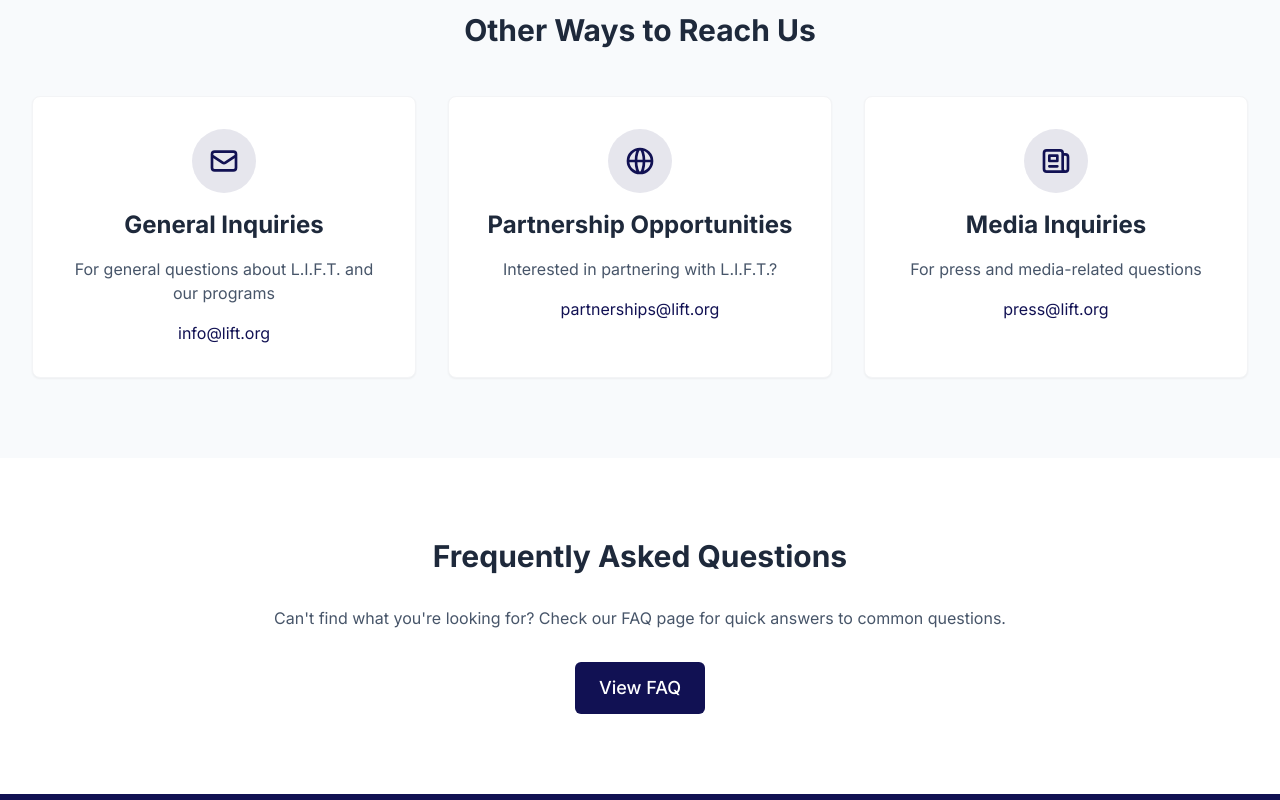
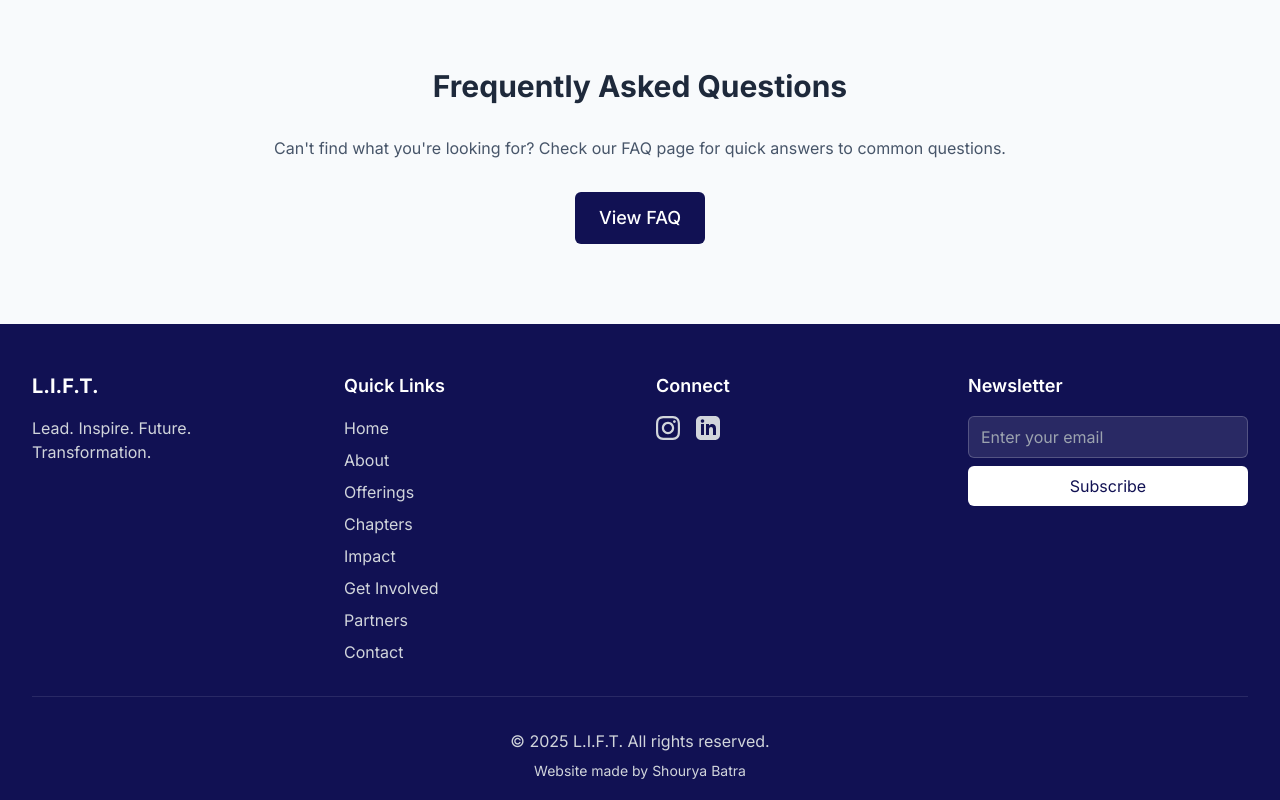
Before and after one commit to ShouryaBatra/lift-website, a Next.js app: page /contact in a window 1280 px wide. Shown: the part 1140-1940 px from the top of the page. Built offline with nearby package versions, Linux system fonts and the light colour scheme.

Commit message:
Update contact.js

```diff
--- a/src/pages/contact.js
+++ b/src/pages/contact.js
@@ -20,69 +20,6 @@ const staggerContainer = {
 };
 
 export default function Contact() {
-  const contactMethods = [
-    {
-      title: "General Inquiries",
-      description: "For general questions about L.I.F.T. and our programs",
-      email: "info@lift.org",
-      icon: (
-        <svg
-          className="w-8 h-8 text-lift-blue"
-          fill="none"
-          viewBox="0 0 24 24"
-          stroke="currentColor"
-        >
-          <path
-            strokeLinecap="round"
-            strokeLinejoin="round"
-            strokeWidth={2}
-            d="M3 8l7.89 5.26a2 2 0 002.22 0L21 8M5 19h14a2 2 0 002-2V7a2 2 0 00-2-2H5a2 2 0 00-2 2v10a2 2 0 002 2z"
-          />
-        </svg>
-      ),
-    },
-    {
-      title: "Partnership Opportunities",
-      description: "Interested in partnering with L.I.F.T.?",
-      email: "partnerships@lift.org",
-      icon: (
-        <svg
-          className="w-8 h-8 text-lift-blue"
-          fill="none"
-          viewBox="0 0 24 24"
-          stroke="currentColor"
-        >
-          <path
-            strokeLinecap="round"
-            strokeLinejoin="round"
-            strokeWidth={2}
-            d="M21 12a9 9 0 01-9 9m9-9a9 9 0 00-9-9m9 9H3m9 9a9 9 0 01-9-9m9 9c1.657 0 3-4.03 3-9s-1.343-9-3-9m0 18c-1.657 0-3-4.03-3-9s1.343-9 3-9m-9 9a9 9 0 019-9"
-          />
-        </svg>
-      ),
-    },
-    {
-      title: "Media Inquiries",
-      description: "For press and media-related questions",
-      email: "press@lift.org",
-      icon: (
-        <svg
-          className="w-8 h-8 text-lift-blue"
-          fill="none"
-          viewBox="0 0 24 24"
-          stroke="currentColor"
-        >
-          <path
-            strokeLinecap="round"
-            strokeLinejoin="round"
-            strokeWidth={2}
-            d="M19 20H5a2 2 0 01-2-2V6a2 2 0 012-2h10a2 2 0 012 2v1m2 13a2 2 0 01-2-2V7m2 13a2 2 0 002-2V9a2 2 0 00-2-2h-2m-4-3H9M7 16h6M7 8h6v4H7V8z"
-          />
-        </svg>
-      ),
-    },
-  ];
-
   return (
     <MainLayout>
       {/* Hero Section */}
@@ -127,6 +64,18 @@ export default function Contact() {
             >
               Send Us a Message
             </motion.h2>
+            <motion.p
+              variants={fadeInUp}
+              className="text-center text-lift-text-secondary mb-8"
+            >
+              You can also reach us directly at{" "}
+              <a
+                href="mailto:lift.empowerlives@gmail.com"
+                className="text-lift-blue hover:text-lift-blue-dark font-medium"
+              >
+                lift.empowerlives@gmail.com
+              </a>
+            </motion.p>
             <form className="space-y-6">
               <div className="grid grid-cols-1 md:grid-cols-2 gap-6">
                 <div>
@@ -197,86 +146,8 @@ export default function Contact() {
         </Container>
       </section>
 
-      {/* Office Locations Section */}
-      {/* <section className="py-20 bg-lift-accent">
-        <Container>
-          <motion.div
-            initial="initial"
-            whileInView="animate"
-            viewport={{ once: true }}
-            variants={staggerContainer}
-          >
-            <motion.h2
-              variants={fadeInUp}
-              className="text-3xl font-bold text-lift-text-primary text-center mb-12"
-            >
-              Our Offices
-            </motion.h2>
-            <div className="grid grid-cols-1 md:grid-cols-3 gap-8">
-              {offices.map((office) => (
-                <Card key={office.city} className="p-8">
-                  <div className="text-center">
-                    <h3 className="text-2xl font-bold text-lift-text-primary mb-4">
-                      {office.city}
-                    </h3>
-                    <div className="space-y-3 text-lift-text-secondary">
-                      <p>{office.address}</p>
-                      <p>{office.phone}</p>
-                      <p>{office.email}</p>
-                      <p className="text-sm">{office.hours}</p>
-                    </div>
-                  </div>
-                </Card>
-              ))}
-            </div>
-          </motion.div>
-        </Container>
-      </section> */}
-
-      {/* Contact Methods Section */}
+      {/* FAQ Section */}
       <section className="py-20 bg-lift-accent">
-        <Container>
-          <motion.div
-            initial="initial"
-            whileInView="animate"
-            viewport={{ once: true }}
-            variants={staggerContainer}
-          >
-            <motion.h2
-              variants={fadeInUp}
-              className="text-3xl font-bold text-lift-text-primary text-center mb-12"
-            >
-              Other Ways to Reach Us
-            </motion.h2>
-            <div className="grid grid-cols-1 md:grid-cols-3 gap-8">
-              {contactMethods.map((method) => (
-                <Card key={method.title} className="p-8">
-                  <div className="text-center">
-                    <div className="w-16 h-16 bg-lift-blue/10 rounded-full flex items-center justify-center mx-auto mb-4">
-                      {method.icon}
-                    </div>
-                    <h3 className="text-2xl font-bold text-lift-text-primary mb-4">
-                      {method.title}
-                    </h3>
-                    <p className="text-lift-text-secondary mb-4">
-                      {method.description}
-                    </p>
-                    <a
-                      href={`mailto:${method.email}`}
-                      className="text-lift-blue hover:text-lift-blue-dark"
-                    >
-                      {method.email}
-                    </a>
-                  </div>
-                </Card>
-              ))}
-            </div>
-          </motion.div>
-        </Container>
-      </section>
-
-      {/* FAQ Section */}
-      <section className="py-20 bg-white">
         <Container>
           <motion.div
             initial="initial"
```
